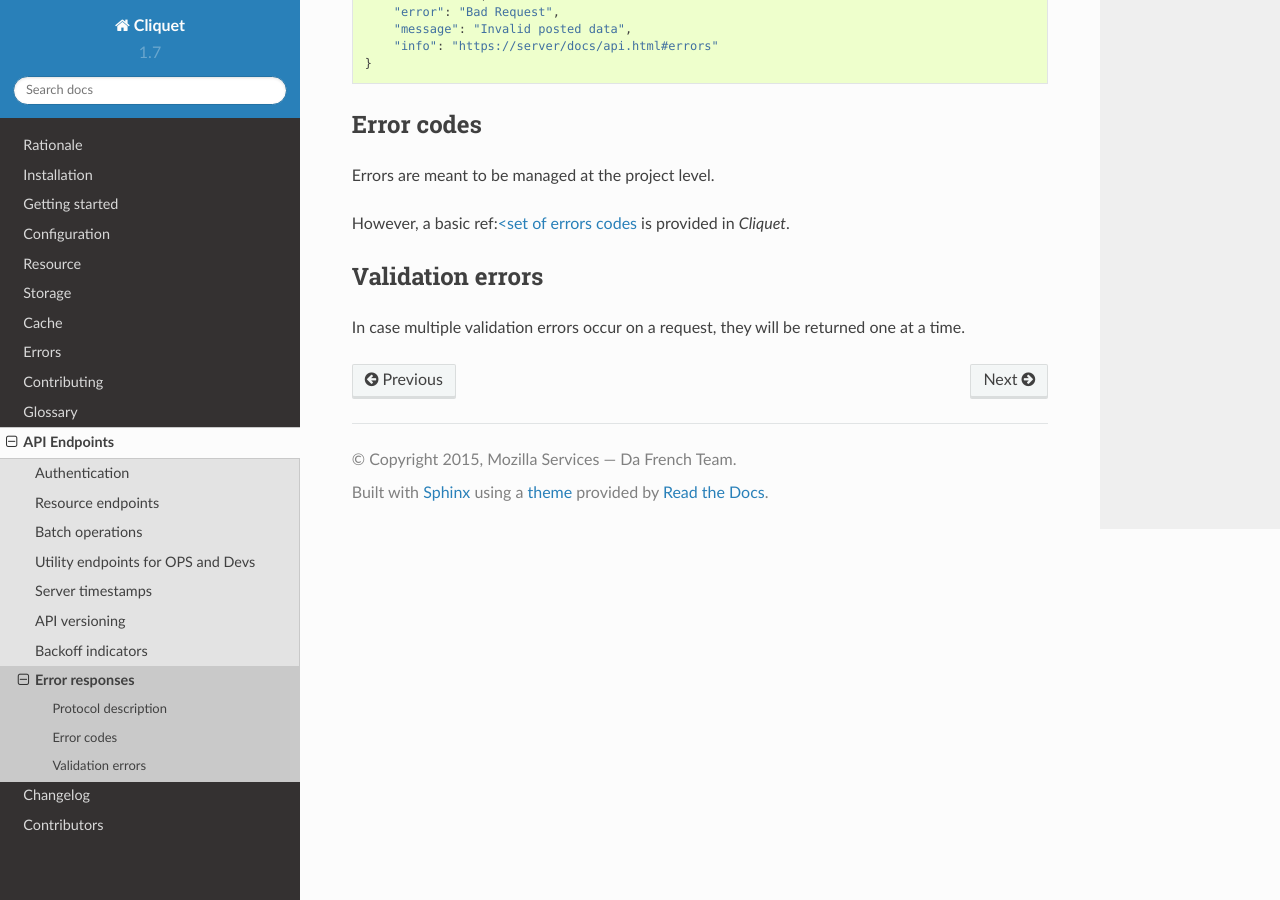
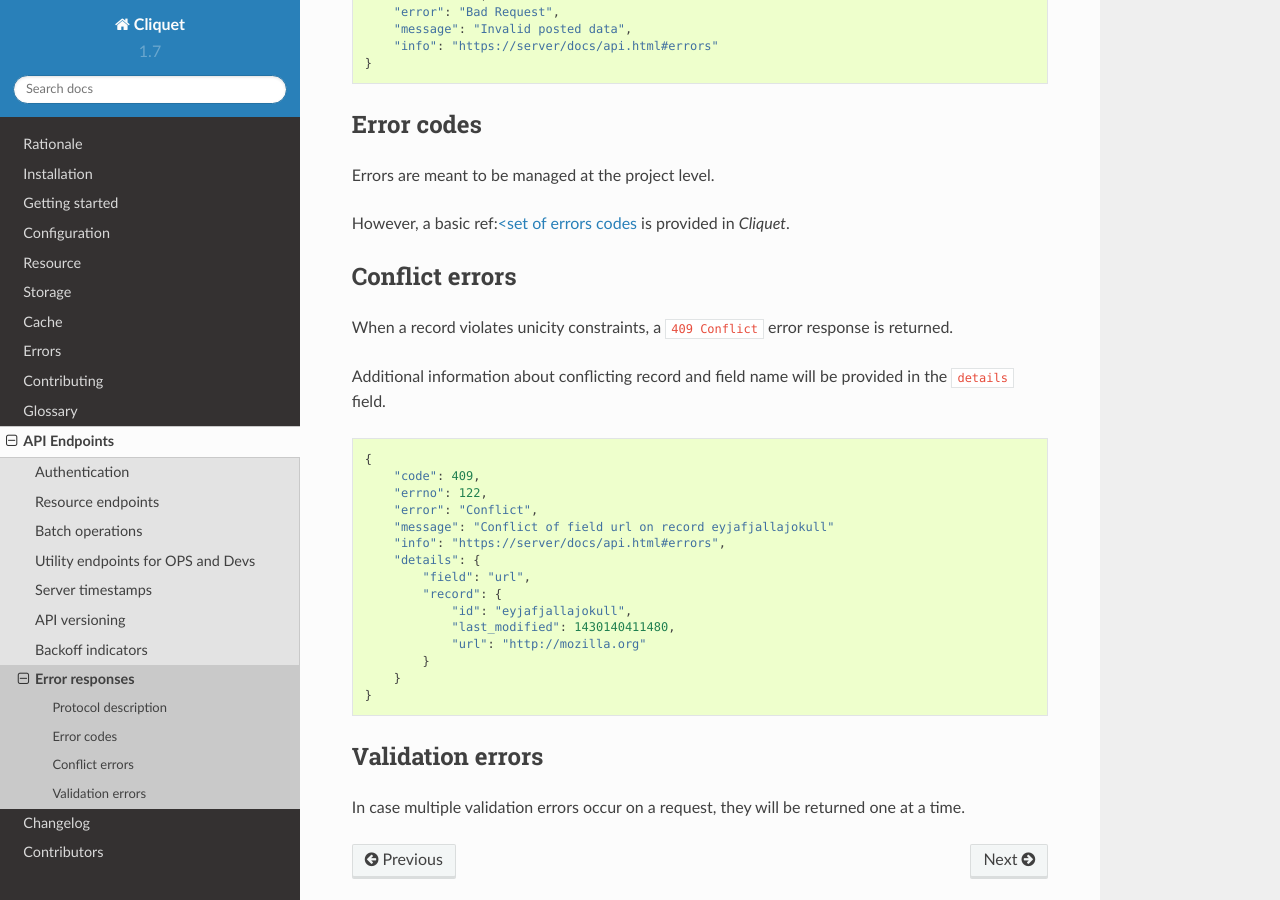
Before and after one commit to Kinto/kinto, a Sphinx documentation site: the page built from docs/api/errors.rst, in a window 1280 px wide and 900 px high, scrolled down 592 px. Built offline with Sphinx 7.4.7 and the Read the Docs theme 2.0.0, drawn with Linux system fonts in a browser that asks for light colours.

Commit message:
Add details for conflict errors

```diff
--- a/CHANGELOG.rst
+++ b/CHANGELOG.rst
@@ -11,6 +11,8 @@ This document describes changes between each past release.
 - ``cliquet.storage.postgresql`` now requires version PostgreSQL 9.4, since it
   now relies on *JSONB*. Data will be migrated automatically using the ``migrate``
   command.
+- Conflict errors responses ``existing`` attribute was moved inside a generic
+  ``details`` attribute that is also used to list validation errors.
 
 
 1.7.0 (2015-04-10)
--- a/docs/api/errors.rst
+++ b/docs/api/errors.rst
@@ -36,6 +36,35 @@ Errors are meant to be managed at the project level.
 
 However, a basic ref:`<set of errors codes <errors>`_ is provided in *Cliquet*.
 
+
+Conflict errors
+===============
+
+When a record violates unicity constraints, a ``409 Conflict`` error response
+is returned.
+
+Additional information about conflicting record and field name will be
+provided in the ``details`` field.
+
+::
+
+    {
+        "code": 409,
+        "errno": 122,
+        "error": "Conflict",
+        "message": "Conflict of field url on record eyjafjallajokull"
+        "info": "https://server/docs/api.html#errors",
+        "details": {
+            "field": "url",
+            "record": {
+                "id": "eyjafjallajokull",
+                "last_modified": 1430140411480,
+                "url": "http://mozilla.org"
+            }
+        }
+    }
+
+
 Validation errors
 =================
 
--- a/docs/api/resource.rst
+++ b/docs/api/resource.rst
@@ -269,7 +269,8 @@ Since some fields can be :ref:`defined as unique <resource-class>` per collectio
     Deleted records are not taken into account for field unicity.
 
 If a conflict occurs, an error response is returned with status ``409``.
-A ``existing`` attribute in the response gives the offending record.
+A ``details`` attribute in the response provides the offending record and
+field name. See :ref:`dedicated section about errors <error-responses>`_.
 
 
 HTTP Status Codes
```
Also changed, not shown: 3 other files.
